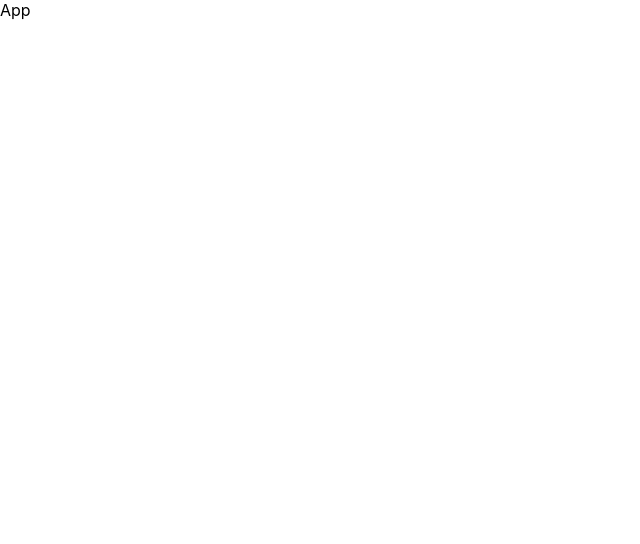
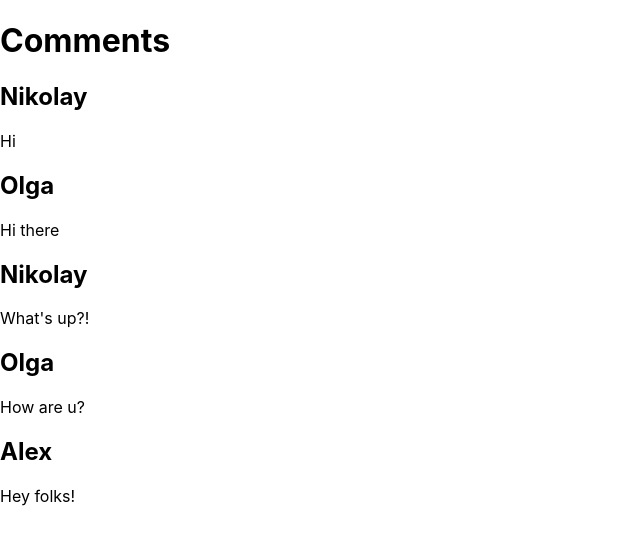
Before and after one commit to OlegGorohov/Comments, a React (Create React App) app: page / in a window 1280 px wide. Shown: the top 544 px of the page, without its empty margins (0-640 px from the left). Built offline with nearby package versions, Linux system fonts and the light colour scheme.

Commit message:
Simple display of comments

```diff
--- a/src/App.tsx
+++ b/src/App.tsx
@@ -1,9 +1,8 @@
-import React from 'react';
+import React from "react";
+import { CommentsList } from "components/CommentsList/CommentsList";
 
 function App() {
-  return (
-    <div>App</div>
-  );
+  return <CommentsList />;
 }
 
 export default App;
--- /dev/null
+++ b/src/components/Comment/Comment.tsx
@@ -0,0 +1,23 @@
+import React from "react";
+import { CommentDTO } from "dtos/CommentsDTO";
+
+export const Comment: React.FC<CommentDTO> = ({
+  author,
+  message,
+  comments,
+}) => {
+  return (
+    <div>
+      <h2>{author}</h2>
+      <p>{message}</p>
+      {comments?.length > 0 &&
+        comments.map((comment: CommentDTO) => (
+          <Comment
+            author={comment.author}
+            message={comment.message}
+            comments={comment.comments}
+          />
+        ))}
+    </div>
+  );
+};
--- /dev/null
+++ b/src/components/CommentsList/CommentsList.tsx
@@ -0,0 +1,29 @@
+import React, { useEffect, useState } from "react";
+import { Comment } from "components/Comment/Comment";
+import { commentsControl } from "service";
+import { CommentDTO } from "dtos/CommentsDTO";
+
+export const CommentsList: React.FC = () => {
+  const [commentsList, setCommentsList] = useState<CommentDTO[] | null>(null);
+
+  useEffect(() => {
+    commentsControl.getCommentsList().then((result) => {
+      setCommentsList(result);
+    });
+  }, []);
+
+  return (
+    <div>
+      <h1>Comments</h1>
+      {commentsList &&
+        commentsList.length > 0 &&
+        commentsList.map((comment: CommentDTO) => (
+          <Comment
+            author={comment.author}
+            message={comment.message}
+            comments={comment.comments}
+          />
+        ))}
+    </div>
+  );
+};
--- /dev/null
+++ b/src/dtos/CommentsDTO.ts
@@ -0,0 +1,5 @@
+export interface CommentDTO {
+  author: string;
+  message: string;
+  comments: CommentDTO[] | [];
+}
--- /dev/null
+++ b/src/service/CommentsControl.ts
@@ -0,0 +1,7 @@
+import { testData } from "./testData";
+
+export class CommentsControl {
+  public getCommentsList = async () => {
+    return testData;
+  };
+}
--- /dev/null
+++ b/src/service/index.ts
@@ -0,0 +1,3 @@
+import { CommentsControl } from "./CommentsControl";
+
+export const commentsControl = new CommentsControl();
--- /dev/null
+++ b/src/service/testData.ts
@@ -0,0 +1,31 @@
+import { CommentDTO } from "dtos/CommentsDTO";
+
+export const testData: CommentDTO[] = [
+  {
+    author: "Nikolay",
+    message: "Hi",
+    comments: [
+      {
+        author: "Olga",
+        message: "Hi there",
+        comments: [],
+      },
+      {
+        author: "Nikolay",
+        message: "What's up?!",
+        comments: [
+          {
+            author: "Olga",
+            message: "How are u?",
+            comments: [],
+          },
+        ],
+      },
+    ],
+  },
+  {
+    author: "Alex",
+    message: "Hey folks!",
+    comments: [],
+  },
+];
```
Also changed, not shown: tsconfig.json (+4 -9 lines).
